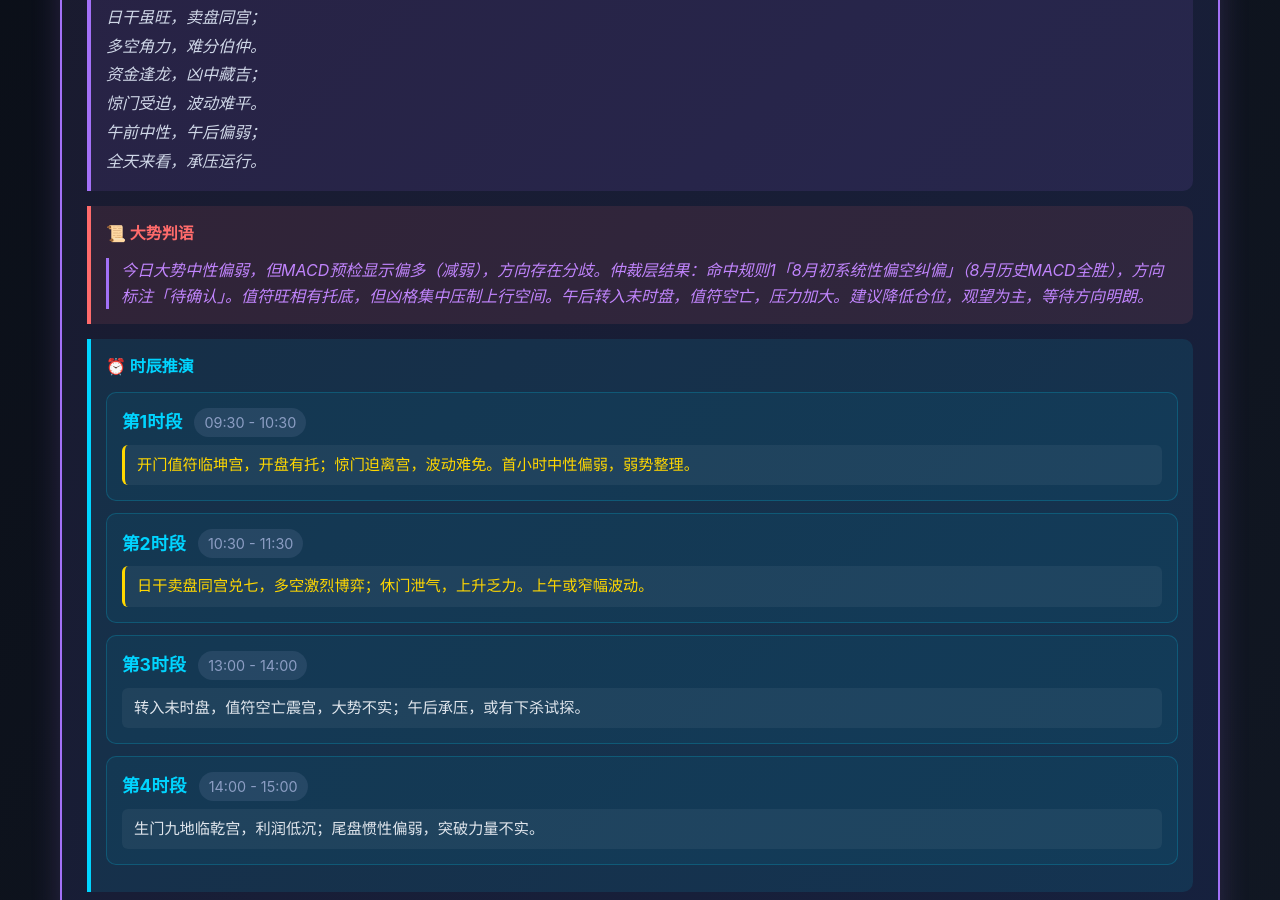
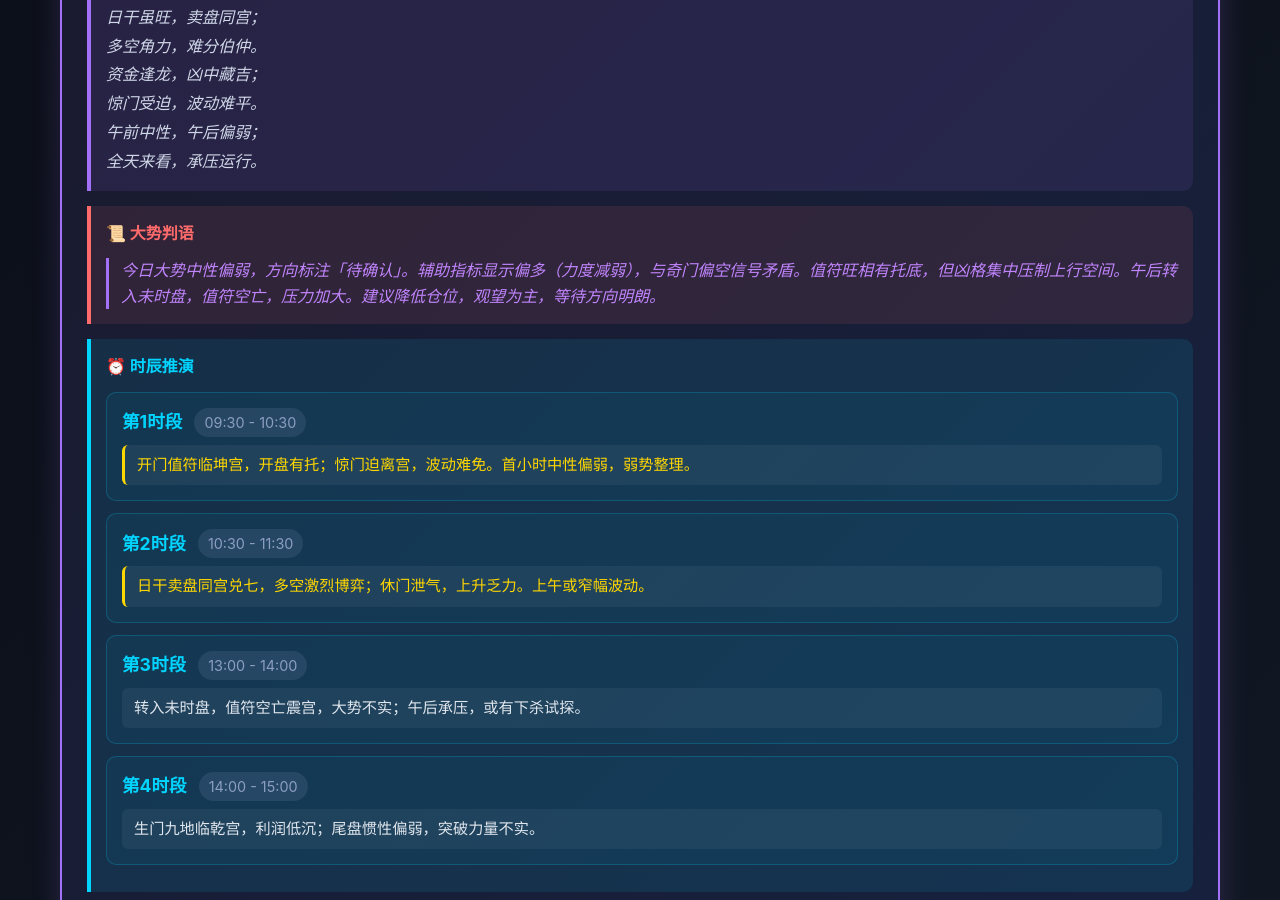
Before and after one commit to xiaoyi0319a/yixue-dashboard, a Jekyll site: the page index.html, which Jekyll copies as it is, in a window 1280 px wide and 900 px high, scrolled down 425 px. Built offline with Jekyll 4.4.1, drawn with Linux system fonts in a browser that asks for light colours; comment, search, counter and statistics services are not loaded.

Commit message:
fix: 移除报告中的MACD术语，改用奇门术语（工作流V3.4.6禁令）

```diff
--- a/index.html
+++ b/index.html
@@ -28,7 +28,7 @@
             </div>
             <div class="qimen-verdict">
                 <h4>📜 大势判语</h4>
-                <p style="color: #c084fc; font-style: italic; margin-top: 12px; border-left: 3px solid #a371f7; padding-left: 12px;">今日大势中性偏弱，但MACD预检显示偏多（减弱），方向存在分歧。仲裁层结果：命中规则1「8月初系统性偏空纠偏」（8月历史MACD全胜），方向标注「待确认」。值符旺相有托底，但凶格集中压制上行空间。午后转入未时盘，值符空亡，压力加大。建议降低仓位，观望为主，等待方向明朗。</p>
+                <p style="color: #c084fc; font-style: italic; margin-top: 12px; border-left: 3px solid #a371f7; padding-left: 12px;">今日大势中性偏弱，方向标注「待确认」。辅助指标显示偏多（力度减弱），与奇门偏空信号矛盾。值符旺相有托底，但凶格集中压制上行空间。午后转入未时盘，值符空亡，压力加大。建议降低仓位，观望为主，等待方向明朗。</p>
             </div>
             <div class="qimen-time">
                 <h4>⏰ 时辰推演</h4>
```
